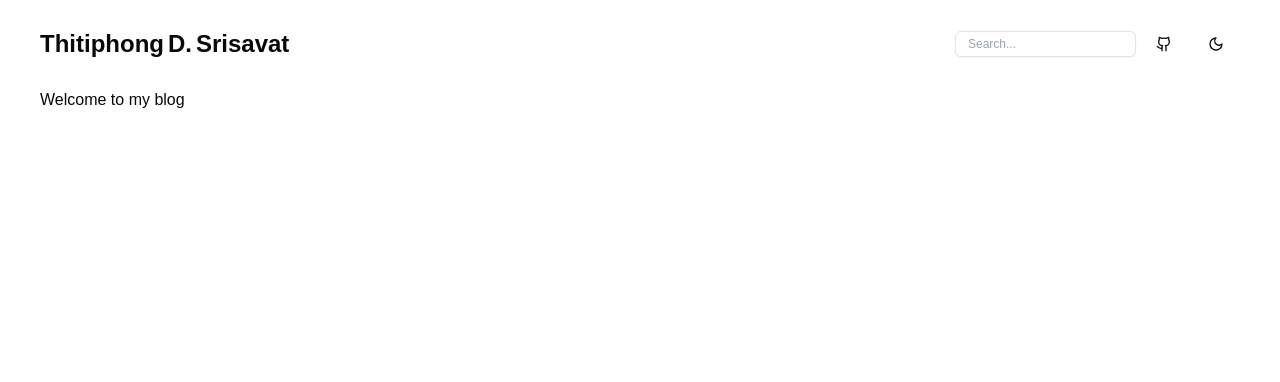
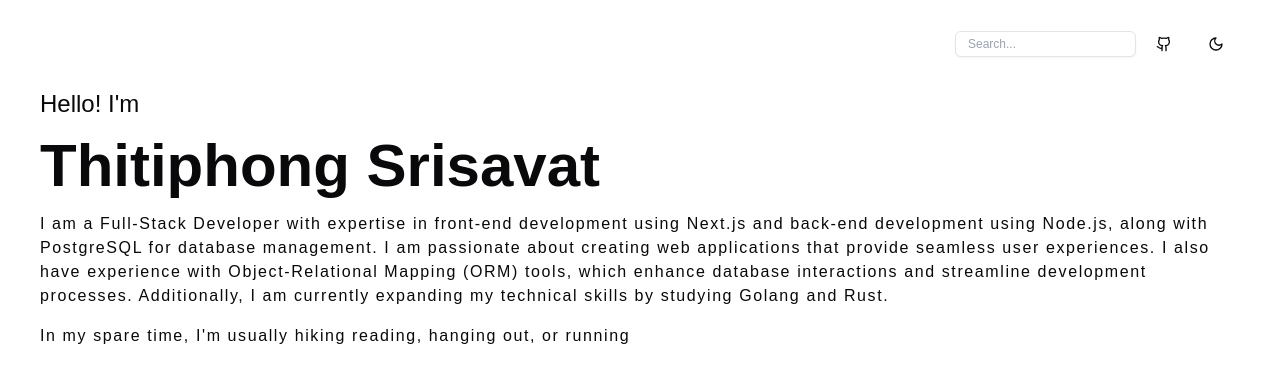
Before and after one commit to thitiphongD/d_blog, a Next.js app: page / in a window 1280 px wide. Shown: the top 382 px of the page. Built offline with nearby package versions, Linux system fonts and the light colour scheme.

Commit message:
add text

```diff
--- /dev/null
+++ b/src/app/components/Summary.tsx
@@ -0,0 +1,14 @@
+import React from 'react'
+
+const Summary = () => {
+    return (
+        <div className='flex flex-col gap-4'>
+            <h2 className='text-2xl'> Hello! I&apos;m</h2>
+            <h1 className='text-6xl font-semibold'>Thitiphong Srisavat</h1>
+            <p className='tracking-widest'>I am a Full-Stack Developer with expertise in front-end development using Next.js and back-end development using Node.js, along with PostgreSQL for database management. I am passionate about creating web applications that provide seamless user experiences. I also have experience with Object-Relational Mapping (ORM) tools, which enhance database interactions and streamline development processes. Additionally, I am currently expanding my technical skills by studying Golang and Rust.</p>
+            <p className='tracking-widest'>In my spare time, I&apos;m usually hiking reading, hanging out, or running</p>
+        </div>
+    )
+}
+
+export default Summary
--- a/src/app/page.tsx
+++ b/src/app/page.tsx
@@ -1,10 +1,9 @@
 import React from 'react'
+import Summary from './components/Summary'
 
 const HomePage = () => {
   return (
-    <div>
-      Welcome to my blog
-    </div>
+    <Summary />
   )
 }
 
--- a/src/components/navbar/Navbar.tsx
+++ b/src/components/navbar/Navbar.tsx
@@ -10,13 +10,8 @@ import SearchComponent from './SearchComponent';
 const Navbar = () => {
 
     return (
-        <header className='container mx-auto px-10 py-6 flex justify-between items-center w-full'>
-            <p className="text-2xl font-extrabold">
-                <span className="hidden sm:inline mr-1">Thitiphong</span>
-                <span className="inline sm:hidden md:inline mr-1">D.</span>
-                <span className="hidden lg:inline">Srisavat</span>
-            </p>
-            <div className='flex items-center space-x-1 justify-end'>
+        <header className='container mx-auto px-10 py-6 flex justify-end items-center w-full'>
+            <div className='flex items-center space-x-1'>
                 <SearchComponent />
                 <Button asChild variant={'ghost'}>
                     <Link href='https://github.com/thitiphongD' aria-label="Visit Thitiphong's GitHub">
```
